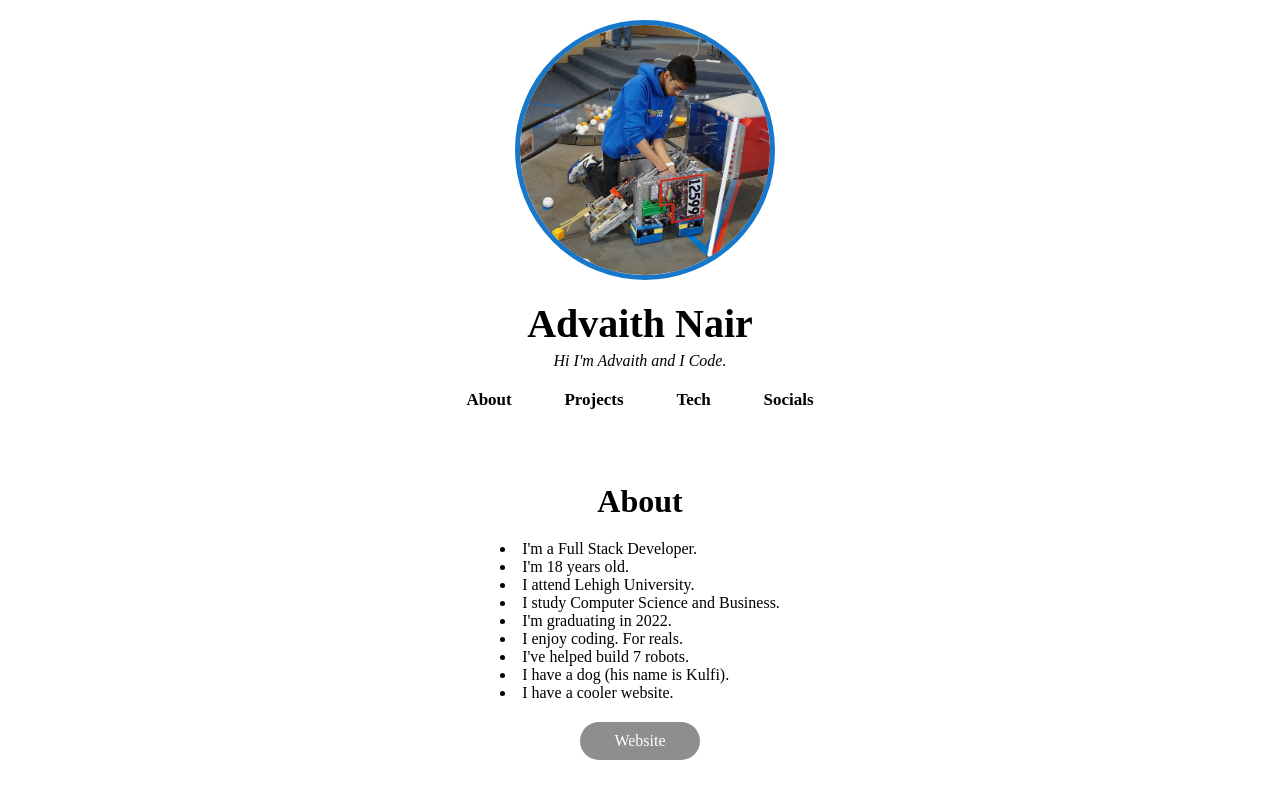
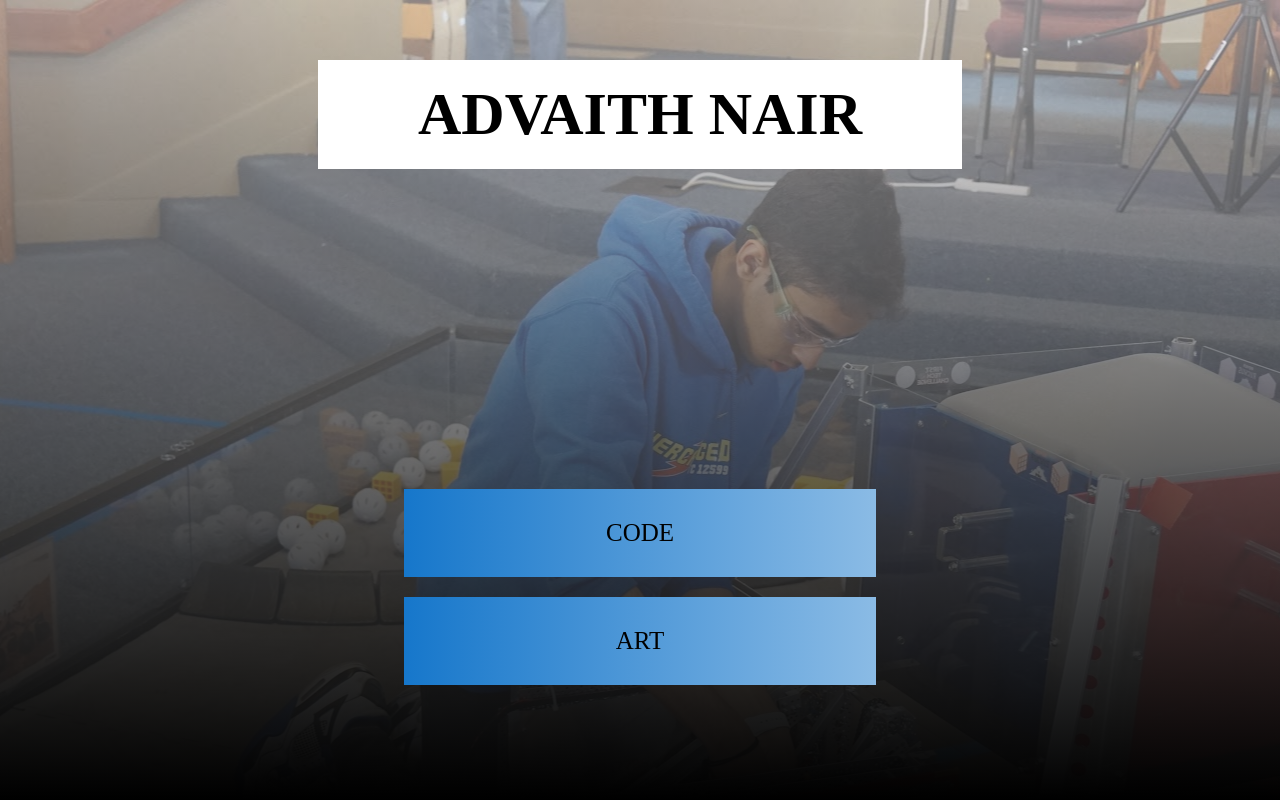
Before and after one commit to AdvaithNair/advaithnair.github.io, a React (Create React App) app: page / in a window 1280 px wide. Shown: the top 800 px of the page. Built offline with nearby package versions, Linux system fonts and the light colour scheme; a web font is replaced by a local one.

Commit message:
added landing page and implemented react router

```diff
--- a/package.json
+++ b/package.json
@@ -13,6 +13,7 @@
     "@types/react-dom": "^16.9.0",
     "react": "^16.13.1",
     "react-dom": "^16.13.1",
+    "react-router-dom": "^5.2.0",
     "react-scripts": "3.4.1",
     "typescript": "~3.7.2"
   },
@@ -36,5 +37,8 @@
       "last 1 firefox version",
       "last 1 safari version"
     ]
+  },
+  "devDependencies": {
+    "@types/react-router-dom": "^5.1.5"
   }
 }
--- a/src/App.css
+++ b/src/App.css
@@ -4,7 +4,7 @@ body {
 }
 
 html {
-    scroll-behavior:smooth
+    scroll-behavior: smooth;
 }
 
 @font-face {
@@ -39,6 +39,68 @@ h2 {
     text-align: center;
 }
 
+body, html {
+    height: 100%;
+    margin: 0;
+}
+
+.main-container {
+    display: flex;
+}
+
+.main-cover {
+    background-image: linear-gradient(to bottom, rgba(245, 246, 252, 0.52), rgba(0, 0, 0, 1)), url("./images/Cover.JPG");
+    background-repeat: no-repeat;
+    background-size: auto;
+    background-position: top;
+    height: 100vh;
+    position: fixed;
+    top: 0;
+    left: 0;
+    right: 0;
+    z-index: -1;
+}
+
+.main-title {
+    text-align: center;
+    margin: 0 auto;
+    font-size: 30px;
+}
+
+.main-title h1 {
+    background: white;
+    padding: 20px 100px;
+}
+
+.menu-container {
+    width: 40%;
+    margin: 0 auto;
+    margin-top: 300px;
+}
+
+.menu-item {
+    background: linear-gradient(to right, #1677CB, white);
+    color: black;
+    padding: 30px;
+    margin: 20px;
+    flex: 1 1 auto;
+    margin: 20px;
+    padding: 30px;
+    text-align: center;
+    text-transform: uppercase;
+    transition: 0.4s;
+    background-size: 200% auto;
+}
+
+.menu-item:hover {
+    background-position: right center;
+    cursor: pointer;
+}
+
+.menu-item p {
+    font-size: 25px;
+}
+
 .App {
     width: 80%;
     margin: 0 auto;
@@ -50,6 +112,10 @@ h2 {
     width: 250px;
     border-radius: 100%;
     margin: 0 auto;
+}
+
+.header-img-container:hover {
+    cursor: pointer;
 }
 
 .header-img {
@@ -258,6 +324,12 @@ nav a.active {
     }
 }
 
+@media screen and (max-width: 675px) {
+    .main-title h1 {
+        padding: 20px;
+    }
+}
+
 @media screen and (max-width: 600px) {
     .skill-box, .stack-box, .project-box {
         width: 90%;
@@ -265,4 +337,13 @@ nav a.active {
     .social-box {
         width: 30%;
     }
+    .menu-container {
+        width: 300px
+    }
 }
+
+@media screen and (max-width: 400px) {
+    .main-title {
+        width: 100%;
+    }
+}
--- a/src/App.tsx
+++ b/src/App.tsx
@@ -1,26 +1,17 @@
 import React from "react";
+import { BrowserRouter as Router, Route, Switch } from "react-router-dom";
 import "./App.css";
-import Header from "./components/Header";
-import About from "./components/About";
-import Tech from "./components/Tech";
-import Projects from "./components/Projects";
-import Socials from "./components/Socials";
-import Secret from "./components/Secret";
-import Footer from "./components/Footer";
+import Main from "./pages/Main";
+import Code from "./pages/Code";
 
 const App: React.FC = () => {
   return (
-    <div>
-      <div className="App">
-        <Header />
-        <About />
-        <Projects />
-        <Tech />
-        <Socials />
-        <Secret />
-      </div>
-      <Footer />
-    </div>
+    <Router>
+      <Switch>
+        <Route exact path='/' component={Main} />
+        <Route exact path="/code" component={Code} />
+      </Switch>
+    </Router>
   );
 };
 
--- a/src/components/Header.tsx
+++ b/src/components/Header.tsx
@@ -1,10 +1,12 @@
 import React from "react";
+import { useHistory } from "react-router";
 const Headshot = require("../images/Headshot.JPG");
 
 const Header: React.FC = () => {
+  const history = useHistory();
   return (
     <div className="header">
-      <div className="header-img-container">
+      <div className="header-img-container" onClick={() => history.push("/")}>
         <img className="header-img" src={Headshot} alt="Advaith Nair" />
       </div>
       <h1 className="header-name">Advaith Nair</h1>
--- a/src/components/Socials.tsx
+++ b/src/components/Socials.tsx
@@ -5,7 +5,7 @@ import { Social } from "../types";
 
 const Socials: React.FC = () => {
   return (
-    <div className="text-center">
+    <div className="text-center" id="socials">
       <h1>Socials</h1>
       <p style={{ marginTop: 20 }}>{socials.about}</p>
       <div className="social-container">
--- /dev/null
+++ b/src/pages/Code.tsx
@@ -0,0 +1,27 @@
+import React from "react";
+import "../App.css";
+import Header from "../components/Header";
+import About from "../components/About";
+import Tech from "../components/Tech";
+import Projects from "../components/Projects";
+import Socials from "../components/Socials";
+import Secret from "../components/Secret";
+import Footer from "../components/Footer";
+
+const Code: React.FC = () => {
+  return (
+    <div>
+      <div className="App">
+        <Header />
+        <About />
+        <Projects />
+        <Tech />
+        <Socials />
+        <Secret />
+      </div>
+      <Footer />
+    </div>
+  );
+};
+
+export default Code;
--- /dev/null
+++ b/src/pages/Main.tsx
@@ -0,0 +1,26 @@
+import React from "react";
+import { useHistory } from "react-router-dom";
+
+const Main: React.FC = () => {
+  const history = useHistory();
+  return (
+    <div>
+      <div className="main-cover"></div>
+      <div className="main-container">
+        <div className="main-title">
+          <h1>ADVAITH NAIR</h1>
+        </div>
+      </div>
+      <div className="menu-container">
+        <div className="menu-item" onClick={() => history.push("/code")}>
+          <p>Code</p>
+        </div>
+        <div className="menu-item">
+          <p>Art</p>
+        </div>
+      </div>
+    </div>
+  );
+};
+
+export default Main;
```
Also changed, not shown: src/images/Cover.JPG (added), 1 other file (tests, documents, lock files or other folders).
